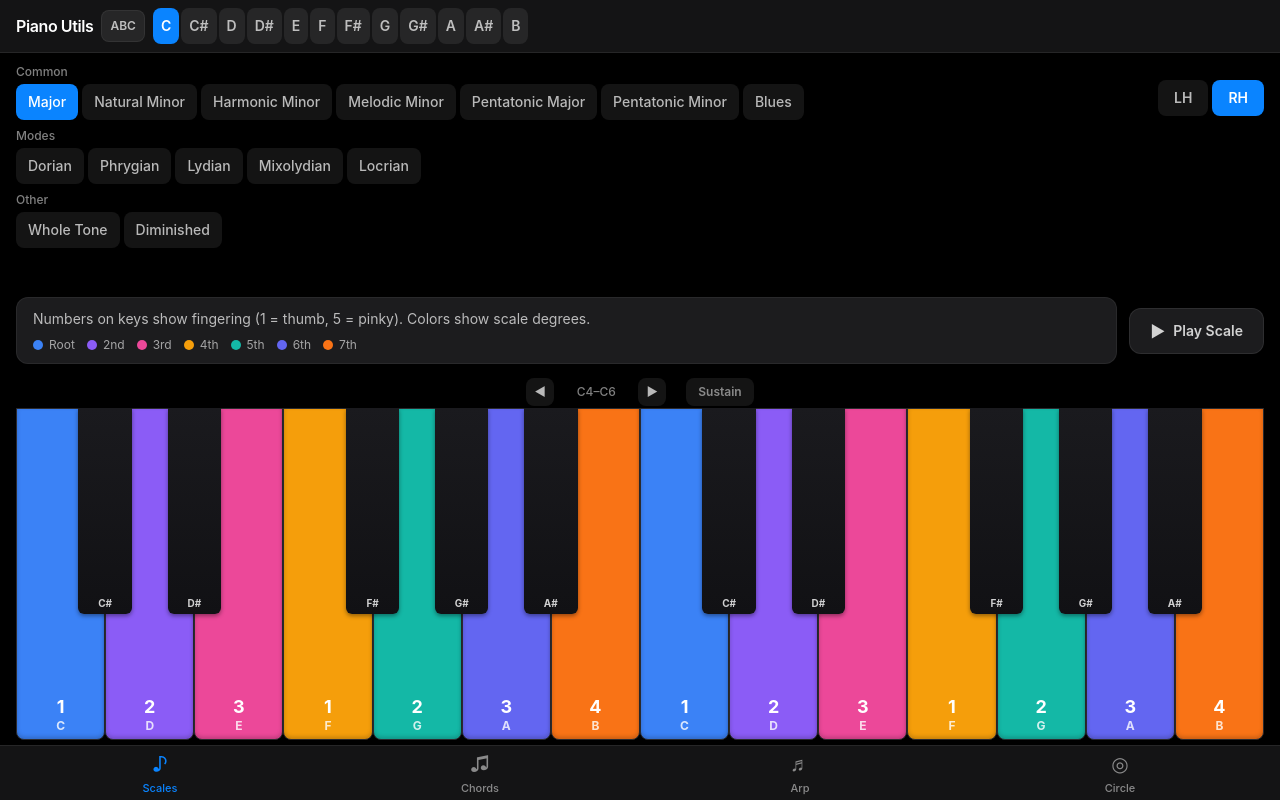
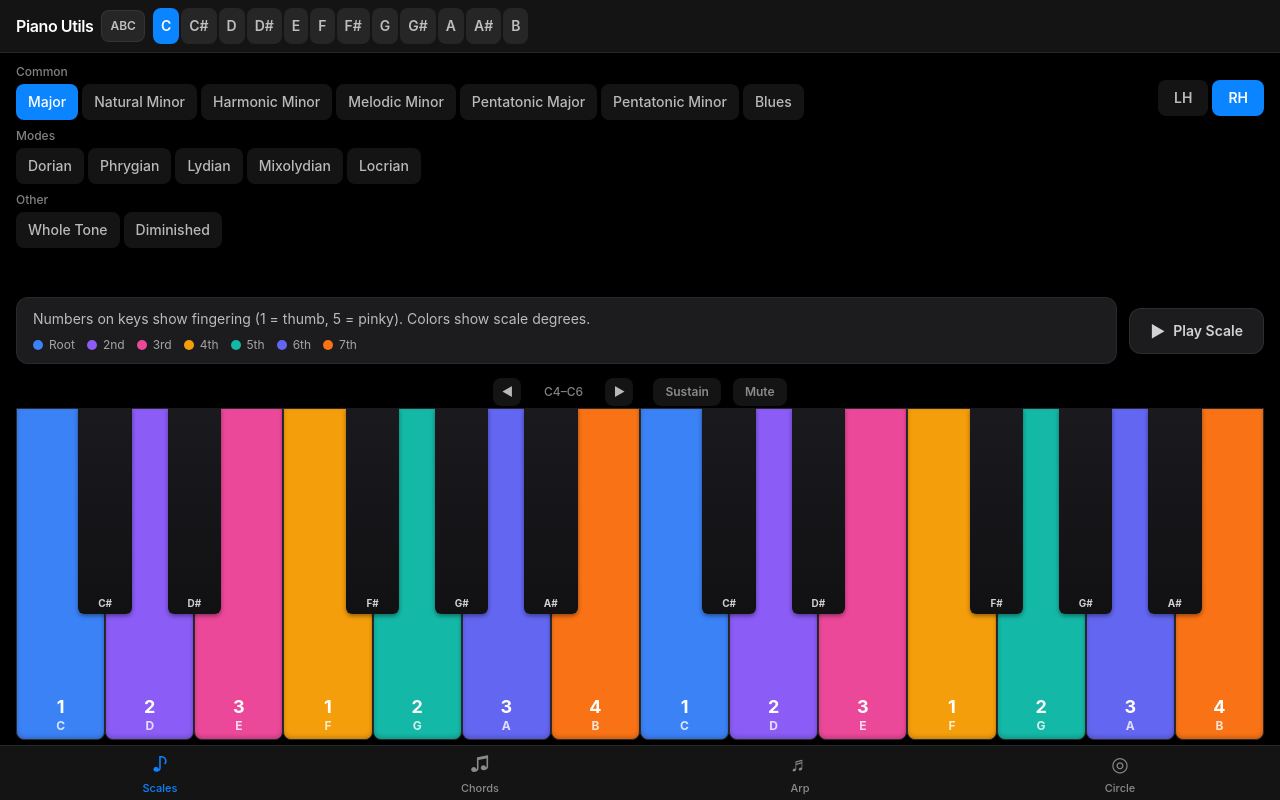
Before and after one commit to Den1al/piano-utils, a React (Vite) app: page / in a window 1280 px wide. Built offline with nearby package versions, Linux system fonts and the light colour scheme; no server answers.

Commit message:
feat: mute toggle — silences keyboard and stops all playing notes

```diff
--- a/src/audio/synth.ts
+++ b/src/audio/synth.ts
@@ -154,6 +154,7 @@ function playFallbackTone(ctx: AudioContext, frequency: number, startTime: numbe
 }
 
 const liveNotes = new Map<string, { source: AudioBufferSourceNode; gain: GainNode }>()
+let muted = false
 let sustainOn = false
 const sustainedKeys = new Set<string>()
 
@@ -178,7 +179,21 @@ export function setSustain(on: boolean) {
 
 export function isSustainOn() { return sustainOn }
 
+export function setMuted(on: boolean) {
+  muted = on
+  if (on) {
+    for (const [key, entry] of liveNotes) {
+      try { entry.source.stop() } catch {}
+    }
+    liveNotes.clear()
+    sustainedKeys.clear()
+  }
+}
+
+export function isMuted() { return muted }
+
 export function playNoteStart(note: NoteName, octave: number) {
+  if (muted) return
   const ctx = getAudioContext()
   const key = `${note}${octave}`
   const existing = liveNotes.get(key)
--- a/src/components/Layout.tsx
+++ b/src/components/Layout.tsx
@@ -5,7 +5,7 @@ import TopBar from './TopBar'
 import BottomNav from './BottomNav'
 import PianoKeyboard from './PianoKeyboard'
 import PageHint from './PageHint'
-import { setSustain } from '../audio/synth'
+import { setSustain, setMuted } from '../audio/synth'
 
 interface LegendItem {
   color: string
@@ -46,9 +46,16 @@ export default function Layout({
   children,
 }: LayoutProps) {
   const [sustain, _setSustain] = useState(false)
+  const [mute, _setMute] = useState(false)
   const toggleSustain = useCallback(() => {
     _setSustain(prev => {
       setSustain(!prev)
+      return !prev
+    })
+  }, [])
+  const toggleMute = useCallback(() => {
+    _setMute(prev => {
+      setMuted(!prev)
       return !prev
     })
   }, [])
@@ -103,6 +110,16 @@ export default function Layout({
             >
               Sustain
             </button>
+            <button
+              onClick={toggleMute}
+              className={`min-h-[28px] px-3 py-1 rounded-lg text-xs font-semibold transition-colors ${
+                mute
+                  ? 'bg-red-500/80 text-white'
+                  : 'bg-white/[0.08] text-white/50 active:bg-white/[0.15]'
+              }`}
+            >
+              {mute ? 'Muted' : 'Mute'}
+            </button>
           </div>
 
           {/* Keyboard — pinned to bottom, fixed height, full width */}
```
